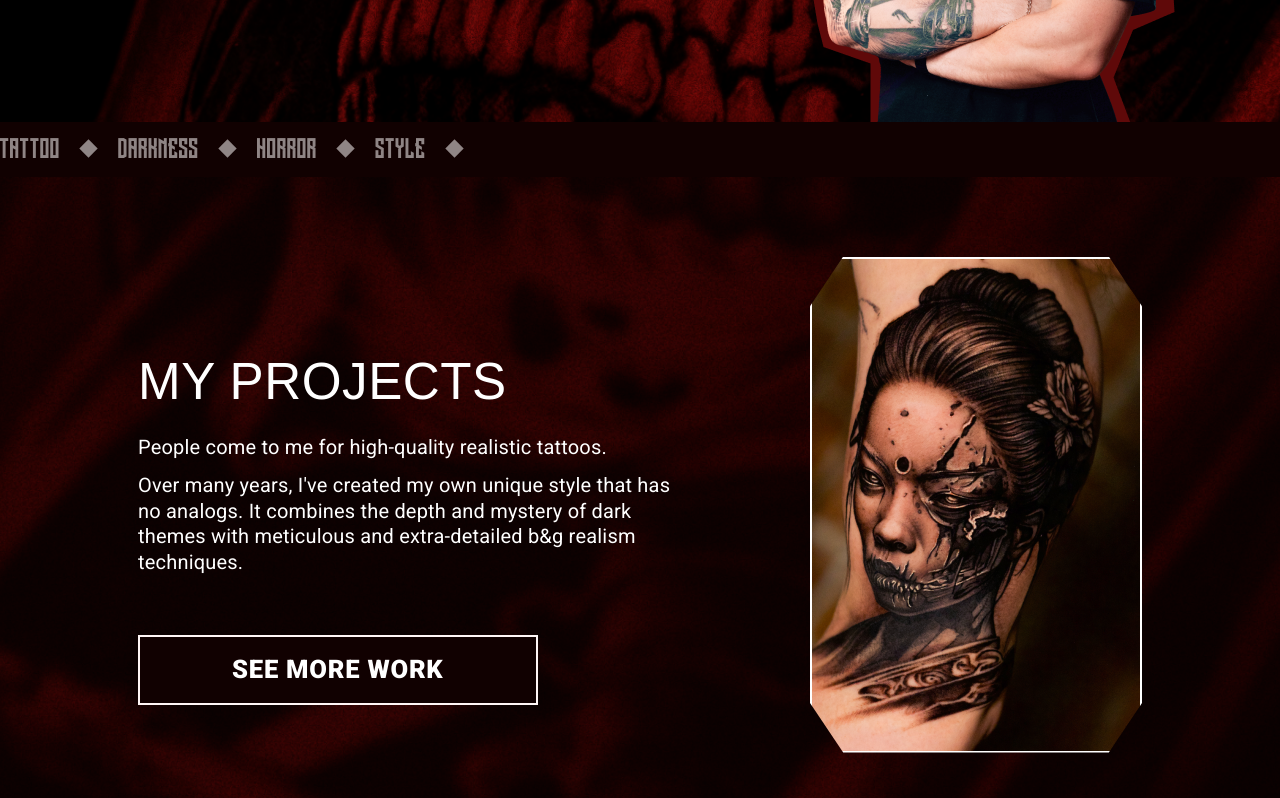
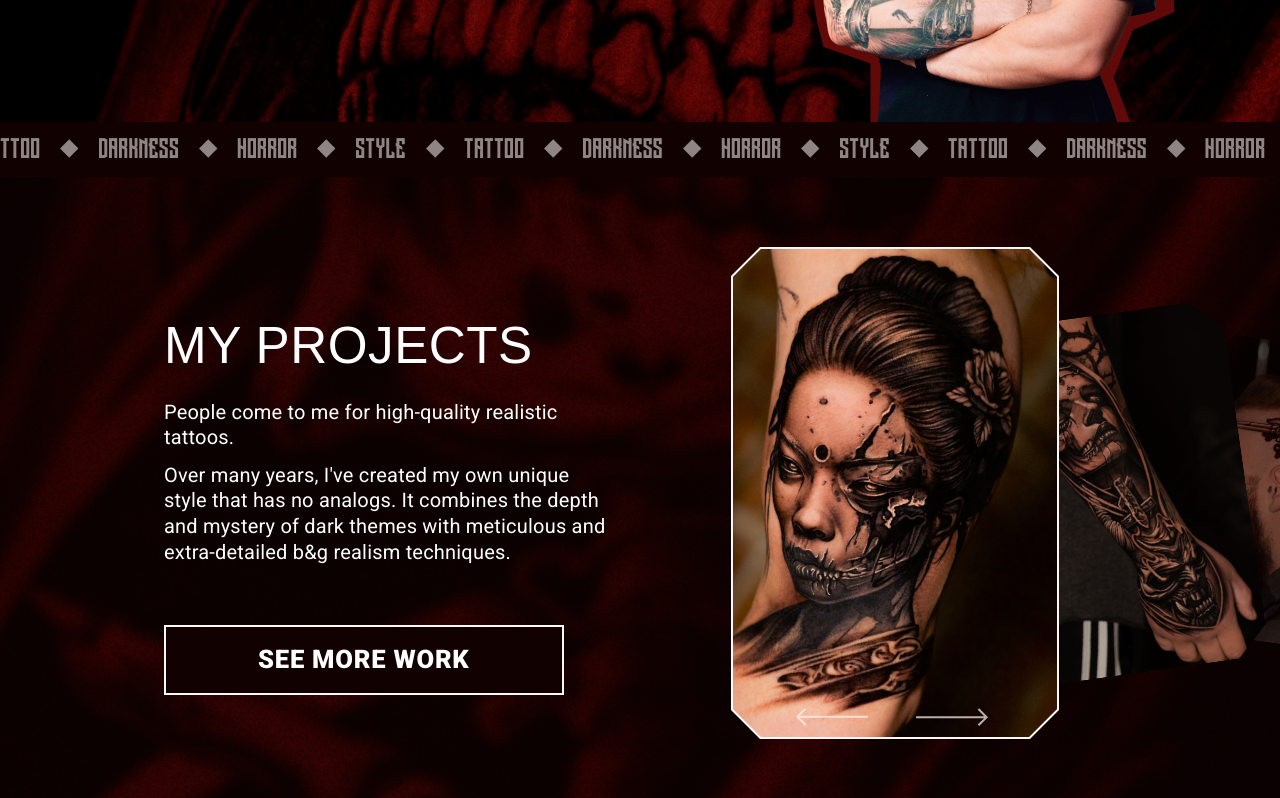
Before and after one commit to Tsukimono13/Fedya_landing, a website built with Vite: page index.html in a window 1280 px wide. Shown: the part 501-1299 px from the top of the page. Built offline with nearby package versions, Linux system fonts and the light colour scheme; files whose address does not match are found by name.

Commit message:
feat: added a logic for carousel, endless strip and some links

```diff
--- a/index.html
+++ b/index.html
@@ -76,7 +76,10 @@
                   <p>Tattoo Artist</p>
                   <p>Seattle | New York</p>
                 </div>
-                <a href="#" class="common__link common__link--presentation"
+                <a
+                  href="https://www.instagram.com/iftattoo/"
+                  target="_blank"
+                  class="common__link common__link--presentation"
                   >CONTACT ME NOW</a
                 >
               </div>
@@ -89,10 +92,20 @@
             </div>
           </div>
           <div class="presentation__tags">
+            <div class="tag-wrap">
               <p>Tattoo</p>
               <p>Darkness</p>
               <p>Horror</p>
               <p>Style</p>
+              <p>Tattoo</p>
+              <p>Darkness</p>
+              <p>Horror</p>
+              <p>Style</p>
+              <p>Tattoo</p>
+              <p>Darkness</p>
+              <p>Horror</p>
+              <p>Style</p>
+            </div>
           </div>
         </section>
 
@@ -107,18 +120,68 @@
                 analogs. It combines the depth and mystery of dark themes with
                 meticulous and extra-detailed b&g realism techniques.
               </p>
-              <a href="#" class="common__link common__link--projects"
+              <a
+                href="https://www.instagram.com/iftattoo/"
+                target="_blank"
+                class="common__link common__link--projects"
                 >SEE MORE WORK</a
               >
             </div>
-            <div class="projects__carousel">
+
+            <div class="carousel">
+              <div class="carousel-container">
+                <div class="carousel-item">
+                  <img src="assets/images/works/work_1.png" alt="work 1" />
+                </div>
+                <div class="carousel-item">
+                  <img src="assets/images/works/work_2.png" alt="work 2" />
+                </div>
+                <div class="carousel-item">
                   <img
-                src="assets/images/works/work.png"
-                alt="Work"
-                class="projects__carousel__work"
+                    src="assets/images/works/work_3.png"
+                    alt="work 3"
+                    class="third-slide"
                   />
                 </div>
-            <a href="#" class="common__link common__link--mobile"
+                <div class="carousel-item">
+                  <img src="assets/images/works/work_4.png" alt="work 4" />
+                </div>
+                <div class="carousel-item">
+                  <img src="assets/images/works/work_5.png" alt="work 5" />
+                </div>
+                <div class="carousel-item">
+                  <img src="assets/images/works/work_6.png" alt="work 6" />
+                </div>
+                <div class="carousel-item">
+                  <img src="assets/images/works/work_7.png" alt="work 7" />
+                </div>
+                <div class="carousel-item">
+                  <img src="assets/images/works/work_8.png" alt="work 8" />
+                </div>
+                <div class="carousel-item">
+                  <img src="assets/images/works/work_9.png" alt="work 9" />
+                </div>
+                <div class="carousel-item">
+                  <img src="assets/images/works/work_10.png" alt="work 10" />
+                </div>
+                <div class="carousel-item">
+                  <img src="assets/images/works/work_11.png" alt="work 11" />
+                </div>
+                <div class="carousel-item">
+                  <img src="assets/images/works/work_12.png" alt="work 12" />
+                </div>
+              </div>
+              <button class="prev">
+                <img src="assets/icons/left_arrow.svg" alt="previous" />
+              </button>
+              <button class="next">
+                <img src="assets/icons/right_arrow.svg" alt="next" />
+              </button>
+            </div>
+            <a
+              href="https://www.instagram.com/iftattoo/"
+              class="common__link common__link--mobile"
+              target="_blank"
               >SEE MORE WORK</a
             >
           </div>
@@ -142,7 +205,12 @@
                 style over the years that can handle even the most complex
                 requests from my clients.
               </p>
-              <a href="#" class="about__link">CONTACT ME NOW</a>
+              <a
+                href="https://www.instagram.com/iftattoo/"
+                class="about__link"
+                target="_blank"
+                >CONTACT ME NOW</a
+              >
             </div>
             <img
               src="assets/images/about_Fedya.png"
@@ -173,7 +241,10 @@
               <li>Get your tattoo.</li>
               <li>Enjoy the result!</li>
             </ul>
-            <a href="#" class="common__link common__link--booking"
+            <a
+              href="https://www.instagram.com/iftattoo/"
+              target="_blank"
+              class="common__link common__link--booking"
               >Get a free consultation</a
             >
           </div>
@@ -243,7 +314,10 @@
                 </p>
               </div>
             </div>
-            <a href="#" class="common__link common__link--design"
+            <a
+              href="https://docs.google.com/forms/d/e/1FAIpQLSdxAbDVsJ-ijzbxOv56CpFi6OBY3Bo_FFWmZ6uvqVROQocOnw/viewform?usp=sf_link"
+              class="common__link common__link--design"
+              target="_blank"
               >SUBMIT FORM</a
             >
           </div>
@@ -532,6 +606,7 @@
       </footer>
     </div>
     <script src="https://cdnjs.cloudflare.com/ajax/libs/gsap/3.11.1/gsap.min.js"></script>
+    <script src="https://cdnjs.cloudflare.com/ajax/libs/gsap/3.12.2/ScrollTrigger.min.js"></script>
     <script type="module" src="/main.js"></script>
   </body>
 </html>
--- a/main.js
+++ b/main.js
@@ -14,6 +14,8 @@ function updateProgressBar() {
 window.addEventListener('scroll', updateProgressBar);
 window.addEventListener('resize', updateProgressBar);
 updateProgressBar();
+
+
 
 // Faq toggle
 document.addEventListener('DOMContentLoaded', () => {
@@ -44,22 +46,62 @@ document.addEventListener('DOMContentLoaded', () => {
     });
   });
 });
-const marqueeText = document.querySelector('.marquee-text');
-const marqueeContainer = document.querySelector('.marquee-container');
 
-// Получаем ширину контейнера и текста
-const containerWidth = marqueeContainer.offsetWidth;
-const textWidth = marqueeText.offsetWidth;
+//carousel slider
+const carouselContainer = document.querySelector('.carousel-container');
+const prevButton = document.querySelector('.prev');
+const nextButton = document.querySelector('.next');
+const slides = document.querySelectorAll('.carousel-item');
 
-// Анимация с GSAP: перемещение текста слева направо
-gsap.fromTo(
-  marqueeText, // Элемент для анимации
-  { x: containerWidth }, // Начальное положение: за правым краем контейнера
-  {
-    x: -textWidth, // Конечное положение: за левым краем контейнера
-    duration: 10,  // Длительность анимации
-    ease: "linear", // Постоянная скорость
-    repeat: -1, // Бесконечное повторение
-    delay: 1 // Задержка перед началом анимации
-  }
-);
+let currentIndex = 0;
+const totalSlides = slides.length;
+
+function updateSlides() {
+  slides.forEach((slide, index) => {
+    slide.classList.remove('active', 'next-slide', 'prev-slide');
+    if (index === currentIndex) {
+      slide.classList.add('active');
+    }
+
+    else if (index === (currentIndex + 1) % totalSlides) {
+      slide.classList.add('next-slide');
+    }
+
+    else if (index === (currentIndex - 1 + totalSlides) % totalSlides) {
+      slide.classList.add('prev-slide');
+    }
+  });
+
+
+  gsap.to(carouselContainer, {
+    x: -currentIndex * 33.33 + '%',
+    duration: 0.5,
+    ease: 'power2.out',
+  });
+}
+
+prevButton.addEventListener('click', () => {
+  currentIndex = (currentIndex - 1 + totalSlides) % totalSlides;
+  updateSlides();
+});
+
+nextButton.addEventListener('click', () => {
+  currentIndex = (currentIndex + 1) % totalSlides;
+});
+
+
+updateSlides();
+
+gsap.registerPlugin(ScrollTrigger);
+
+const tags = document.querySelector(".tag-wrap");
+const clonedTags = tags.cloneNode(true);
+tags.parentNode.appendChild(clonedTags);
+
+
+gsap.to(".tag-wrap", {
+  x: "-100%",
+  duration: 10,
+  repeat: -1,
+  ease: "linear",
+});
--- a/src/styles/_presentation.scss
+++ b/src/styles/_presentation.scss
@@ -74,8 +74,13 @@
         padding: 16px 0 13px;
         background-color: var(--link-btn-color);
         width: 100%;
+        overflow: hidden;
         display: flex;
-        gap: 58px;
+
+        .tag-wrap {
+            display: flex;
+            white-space: nowrap;
+            transform: translateX(0);
 
             p {
                 font-family: 'Long Shot', sans-serif;
@@ -86,6 +91,7 @@
                 color: var(--added-color);
                 text-transform: uppercase;
                 position: relative;
+                margin-right: 58px;
 
                 &::after {
                     content: "";
@@ -97,17 +103,15 @@
                     rotate: 45deg;
                     top: 4px;
                 }
-        }
 
                 @media screen and (max-width: 651px) {
-            padding: 9px 0 6px;
-            gap: 35px;
-
-            p::after {
+                    &::after {
                         height: 8px;
                         width: 8px;
                         top: 5px;
                         right: -21px;
+                    }
+                }
             }
         }
     }
--- a/src/styles/_projects.scss
+++ b/src/styles/_projects.scss
@@ -7,19 +7,23 @@
   &__content {
     display: flex;
     gap: 120px;
-        padding: 80px 0 164px;
-        justify-content: center;
+    padding: 33px 0 88px;
+    justify-content: space-between;
     align-items: center;
-        flex-wrap: wrap;
 
     @media screen and (max-width: 651px) {
       gap: 28px;
       padding: 64px 16px 80px;
     }
+
+    @media (min-width: 651px) and (max-width: 1111px) {
+      flex-wrap: wrap;
+    }
   }
 
   &__details {
     padding-top: 52px;
+    padding-left: 164px;
 
     p {
       max-width: 552px;
@@ -81,3 +85,124 @@
     display: block;
   }
 }
+
+
+
+.carousel {
+  position: relative;
+  height: 100%;
+  overflow: hidden;
+  width: 679px;
+  margin-top: 22px;
+}
+
+.carousel-container {
+  display: flex;
+  transition: transform 0.5s ease;
+}
+
+.carousel-item {
+  flex-shrink: 0;
+  width: 33.33%;
+  transition: transform 0.5s ease, opacity 0.5s ease;
+  display: flex;
+  justify-content: center;
+  align-items: center;
+  opacity: 0.5;
+}
+
+.carousel-item img {
+  width: 200px;
+  height: 300px;
+  object-fit: cover;
+  box-shadow: 0px 3px 17px rgb(0 0 0 / 25%);
+  transform: rotate(8deg);
+  clip-path: polygon(31px 0%,
+      calc(100% - 31px) 0%,
+      100% 31px,
+      100% calc(100% - 31px),
+      calc(100% - 31px) 100%,
+      31px 100%,
+      0% calc(100% - 31px),
+      0% 31px);
+}
+
+.prev,
+.next {
+  position: absolute;
+  top: 93%;
+  transform: translateY(-50%);
+  border: none;
+  cursor: pointer;
+  opacity: 0.7;
+
+  &:hover {
+    opacity: 1;
+  }
+}
+
+.prev {
+  left: 65px;
+}
+
+.next {
+  left: 185px;
+}
+
+.carousel-item.active {
+  opacity: 1;
+  width: 328px;
+  height: 492px;
+  position: relative;
+  z-index: 9;
+  transform: rotate(-8deg);
+  margin: 15px 0;
+
+  &::before {
+    content: "";
+    position: absolute;
+    background-image: url("/assets/icons/border.svg");
+    top: 0;
+    left: 0;
+    right: 0;
+    bottom: 0;
+    z-index: 3;
+    transform: rotate(8deg);
+  }
+
+  &:last-child {
+    margin-left: 81px;
+  }
+}
+
+.carousel-item.active img {
+  height: 100%;
+  width: 100%;
+  clip-path: polygon(31px 0%,
+      calc(100% - 31px) 0%,
+      100% 31px,
+      100% calc(100% - 31px),
+      calc(100% - 31px) 100%,
+      31px 100%,
+      0% calc(100% - 31px),
+      0% 31px);
+}
+
+.carousel-item.next-slide {
+  opacity: 1;
+  transform: rotate(-16deg);
+  width: 133px;
+  position: relative;
+  z-index: 3;
+  filter: brightness(0.7);
+
+  img {
+    width: 240px;
+    height: 360px;
+  }
+}
+
+.carousel-item.prev-slide {
+  transform: scale(0.9);
+  opacity: 0.7;
+}
```
Also changed, not shown: public/assets/icons/border.svg (added), public/assets/icons/left_arrow.svg (added), public/assets/icons/right_arrow.svg (added), public/assets/images/works/work.png (deleted), public/assets/images/works/work_1.png (added), public/assets/images/works/work_10.png (added), public/assets/images/works/work_11.png (added), public/assets/images/works/work_12.png (added), public/assets/images/works/work_2.png (added), public/assets/images/works/work_3.png (added), public/assets/images/works/work_4.png (added), public/assets/images/works/work_7.png (added), 4 other files. Lines whose indentation alone changed are shown as unchanged.
